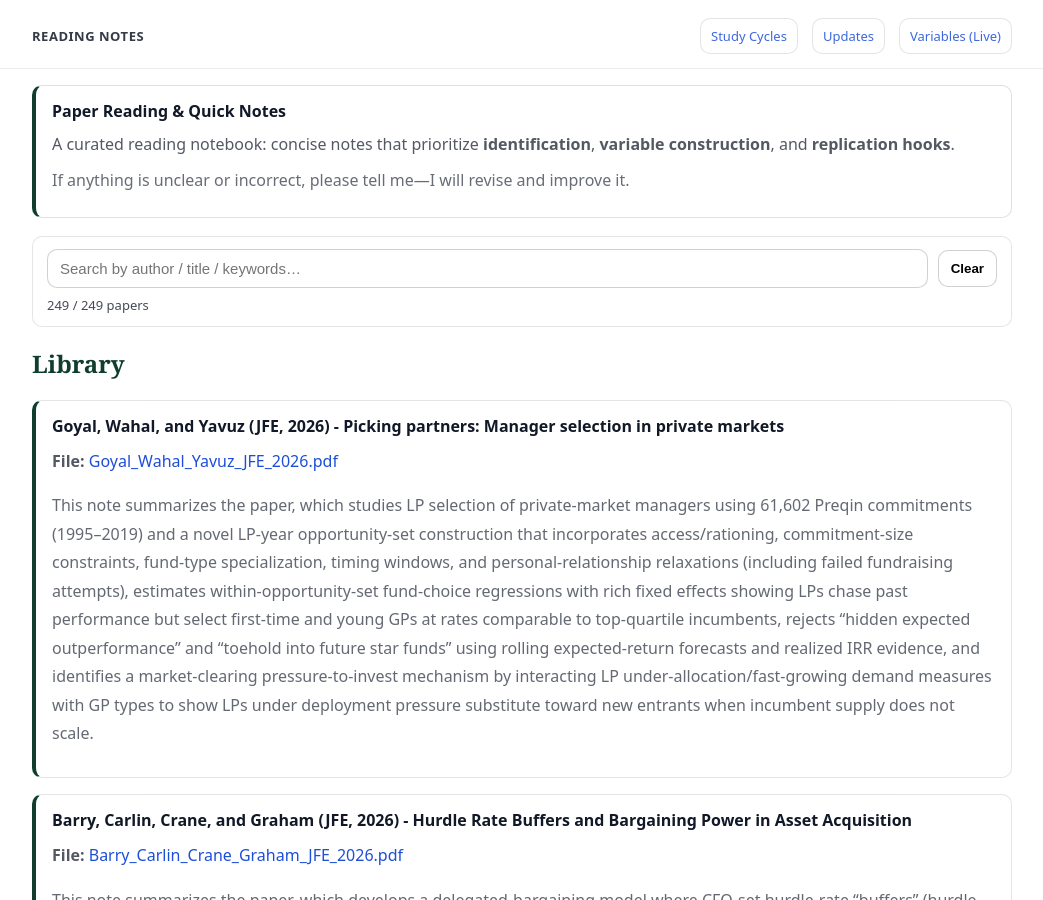
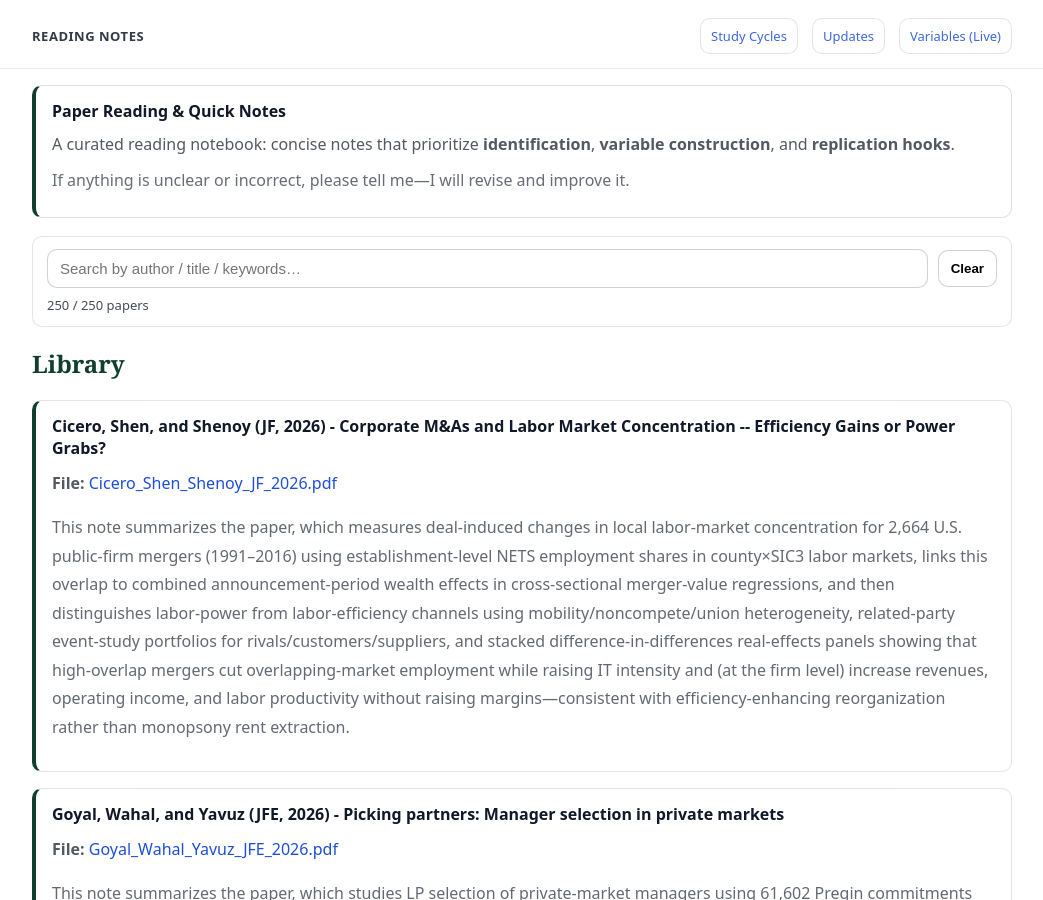
Before and after one commit to yaxinzn/study-archive, a Jekyll site: the page built from reading/index.md, in a window 1280 px wide and 900 px high. Shown: the whole window, without its empty margins (118-1161 px from the left). Built offline with Jekyll 4.4.1, drawn with Linux system fonts in a browser that asks for light colours.

Commit message:
Reading: add/update Cicero_Shen_Shenoy_JF_2026.pdf

```diff
--- a/_data/reading.yml
+++ b/_data/reading.yml
@@ -1,3 +1,7 @@
+- title: "Cicero, Shen, and Shenoy (JF, 2026) - Corporate M&As and Labor Market Concentration -- Efficiency Gains or Power Grabs?"
+  file: "Cicero_Shen_Shenoy_JF_2026.pdf"
+  desc: "This note summarizes the paper, which measures deal-induced changes in local labor-market concentration for 2,664 U.S. public-firm mergers (1991–2016) using establishment-level NETS employment shares in county×SIC3 labor markets, links this overlap to combined announcement-period wealth effects in cross-sectional merger-value regressions, and then distinguishes labor-power from labor-efficiency channels using mobility/noncompete/union heterogeneity, related-party event-study portfolios for rivals/customers/suppliers, and stacked difference-in-differences real-effects panels showing that high-overlap mergers cut overlapping-market employment while raising IT intensity and (at the firm level) increase revenues, operating income, and labor productivity without raising margins—consistent with efficiency-enhancing reorganization rather than monopsony rent extraction."
+
 - title: "Goyal, Wahal, and Yavuz (JFE, 2026) - Picking partners: Manager selection in private markets"
   file: "Goyal_Wahal_Yavuz_JFE_2026.pdf"
   desc: "This note summarizes the paper, which studies LP selection of private-market managers using 61,602 Preqin commitments (1995–2019) and a novel LP-year opportunity-set construction that incorporates access/rationing, commitment-size constraints, fund-type specialization, timing windows, and personal-relationship relaxations (including failed fundraising attempts), estimates within-opportunity-set fund-choice regressions with rich fixed effects showing LPs chase past performance but select first-time and young GPs at rates comparable to top-quartile incumbents, rejects “hidden expected outperformance” and “toehold into future star funds” using rolling expected-return forecasts and realized IRR evidence, and identifies a market-clearing pressure-to-invest mechanism by interacting LP under-allocation/fast-growing demand measures with GP types to show LPs under deployment pressure substitute toward new entrants when incumbent supply does not scale."
```
Also changed, not shown: 1 other file.
